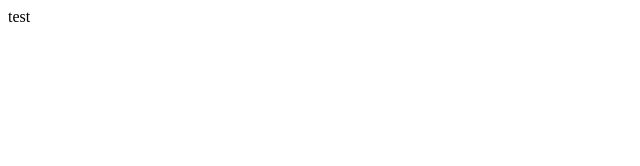
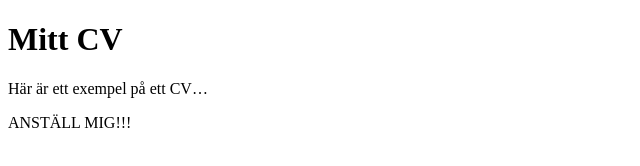
Before and after one commit to randomnickname123456789/symmetrical-octo-couscous, a plain HTML site: page index.html in a window 1280 px wide. Shown: the whole page, without its empty margins (0-640 px from the left). Drawn offline with Linux system fonts and the light colour scheme.

Commit message:
Update index.html

```diff
--- a/index.html
+++ b/index.html
@@ -2,6 +2,8 @@
 <html>
   <head></head>
   <body>
-    test
+    <h1>Mitt CV</h1>
+    <p>Här är ett exempel på ett CV…</p>
+    <p>ANSTÄLL MIG!!!</p>
   </body>
 </html>
```
